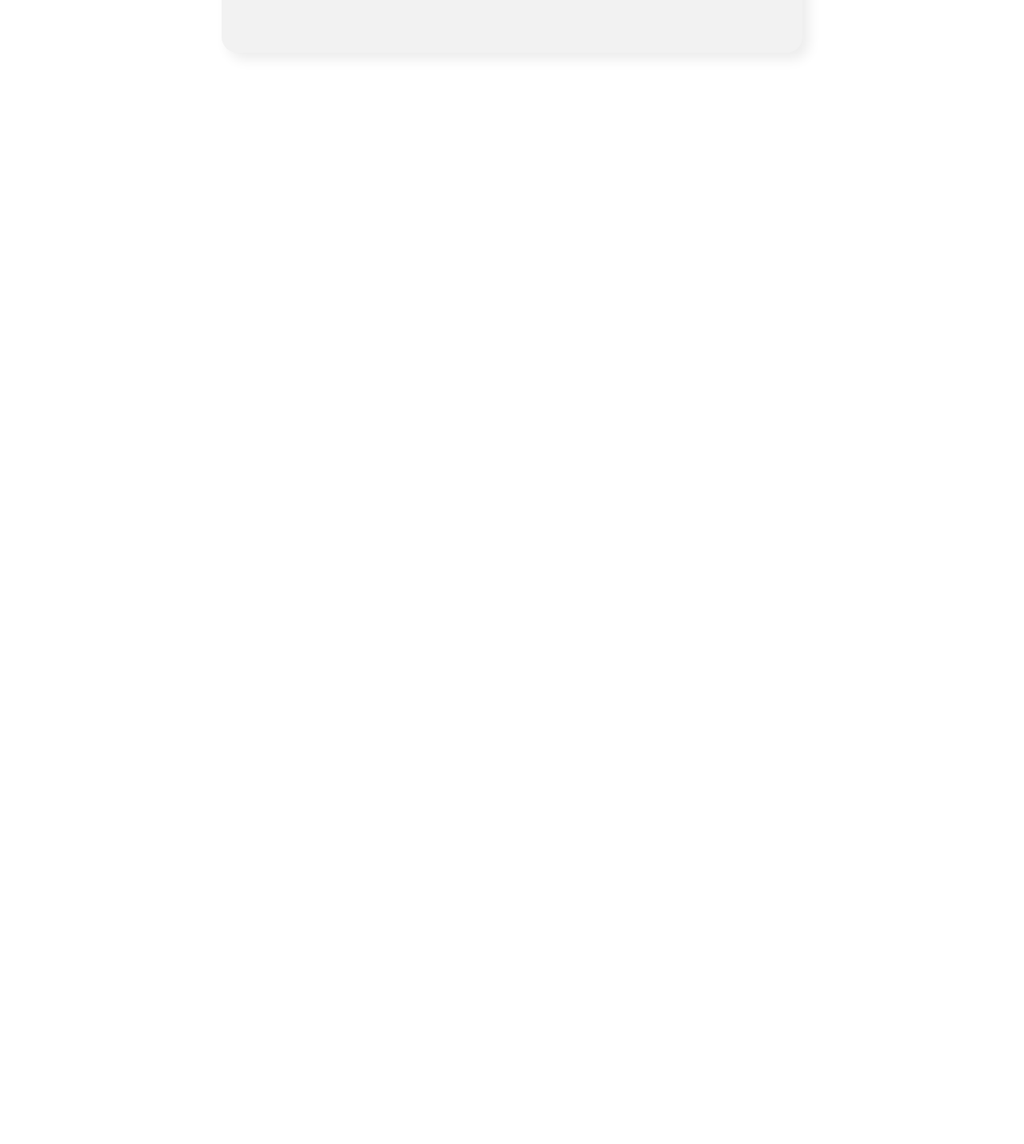
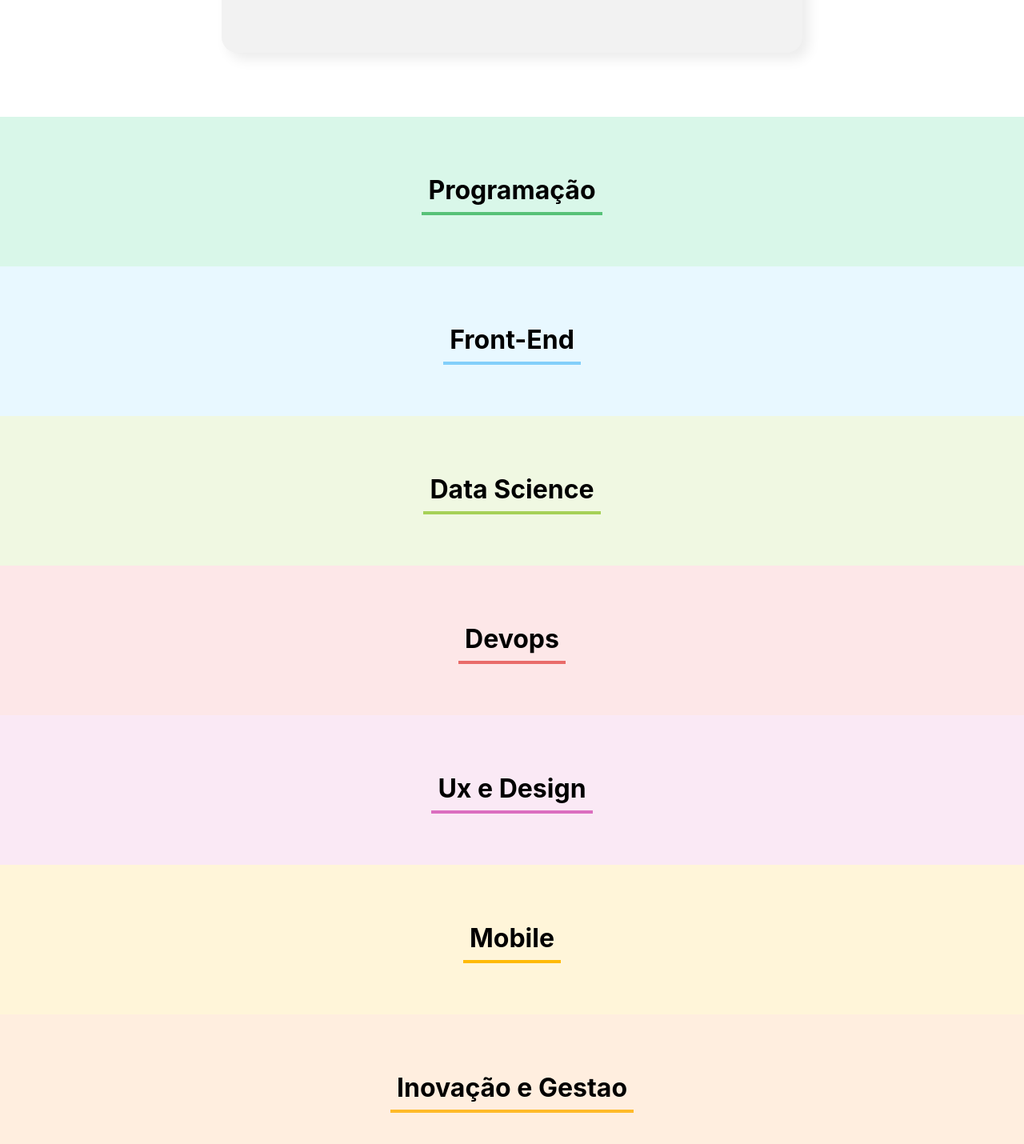
Before and after one commit to PabloRedig/ProjetoOrgano, a React (Create React App) app: page / in a window 1280 px wide. Shown: the part 1393-2823 px from the top of the page at 80% size. Before the commit the page ends 1539 px from the top, so only its background shows below. Built offline with nearby package versions, Linux system fonts and the light colour scheme.

Commit message:
Criado o fundo dos Card dos Colaboradores

```diff
--- a/src/App.js
+++ b/src/App.js
@@ -1,12 +1,51 @@
 import { useState } from 'react';
 import Banner from './componentes/Banner/Banner';
 import Formulario from './componentes/Formulario';
+import Time from './componentes/Time';
 
 function App() {
 
-  const[colaboradores, setColaboradores] = useState([])
+  const times = [
+    {
+      nome: 'Programação',
+      corPrimaria: '#57c278',
+      corSecundaria: '#d9f7e9'
+    },
+    {
+      nome: 'Front-End',
+      corPrimaria: '#82cffa',
+      corSecundaria: '#e8f8ff'
+    },
+    {
+      nome: 'Data Science',
+      corPrimaria: '#a6d157',
+      corSecundaria: '#f0f8e2'
+    },
+    {
+      nome: 'Devops',
+      corPrimaria: '#e96b69',
+      corSecundaria: '#fde7e8'
+    },
+    {
+      nome: 'Ux e Design',
+      corPrimaria: '#db6ebf',
+      corSecundaria: '#fae9f5'
+    },
+    {
+      nome: 'Mobile',
+      corPrimaria: '#ffba05',
+      corSecundaria: '#fff5d9'
+    },
+    {
+      nome: 'Inovação e Gestao',
+      corPrimaria: '#ffba29',
+      corSecundaria: '#ffeedf'
+    },
+  ]
 
-  const aoNovoColaboradorAdicionado=(colaborador)=>{
+  const [colaboradores, setColaboradores] = useState([])
+
+  const aoNovoColaboradorAdicionado = (colaborador) => {
     console.log(colaborador)
     setColaboradores([...colaboradores, colaborador])
   }
@@ -14,8 +53,14 @@
 
   return (
     <div className="App">
-      <Banner/>
-      <Formulario aoColaboradorCadastrado = {colaborador => aoNovoColaboradorAdicionado(colaborador)}/>
+      <Banner />
+      <Formulario times={times.map(time => time.nome)} aoColaboradorCadastrado={colaborador => aoNovoColaboradorAdicionado(colaborador)} />
+
+      {times.map(time => <Time key={time.nome} nome={time.nome} corPrimaria={time.corPrimaria} corSecundaria={time.corSecundaria} />)}
+
+
+
+
     </div>
   );
 }
--- a/src/componentes/Formulario/index.js
+++ b/src/componentes/Formulario/index.js
@@ -5,18 +5,7 @@
 import './Formulario.css'
 
 const Formulario = (props) => {
-
-    const times = [
-        'Programação',
-        'Front-End',
-        'Data Science',
-        'Devops',
-        'Ux e Design',
-        'Mobile',
-        'Inovação e Gestao'
-    ]
-
-    const [nome, setNome] = useState('')
+     const [nome, setNome] = useState('')
     const [cargo, setCargo] = useState('')
     const [imagem, setImagem] = useState('')
     const [time, setTime] = useState('')
@@ -55,7 +44,7 @@
                 <ListaSuspensa
                     obrigatorio={true}
                     label="Time"
-                    itens={times}
+                    itens={props.times}
                     valor={time}
                     aoAlterado={valor =>setTime(valor)}/>
                 <Botao>
--- /dev/null
+++ b/src/componentes/Time/Time.css
@@ -0,0 +1,12 @@
+.time {
+    text-align: center;
+    padding: 32px;
+}
+
+.time h3 {
+    font-size: 32px;
+    border-bottom: 4px solid;
+    display: inline-block;
+    padding: 8px;
+
+}
--- /dev/null
+++ b/src/componentes/Time/index.js
@@ -0,0 +1,12 @@
+import './Time.css'
+
+const Time =(props) =>{
+    const css = {backgroundColor: props.corSecundaria}
+
+    return(
+         <section className='time' style={css}>
+            <h3 style={{borderColor: props.corPrimaria}}>{props.nome}</h3>
+         </section>
+    )
+}
+export default Time
```
